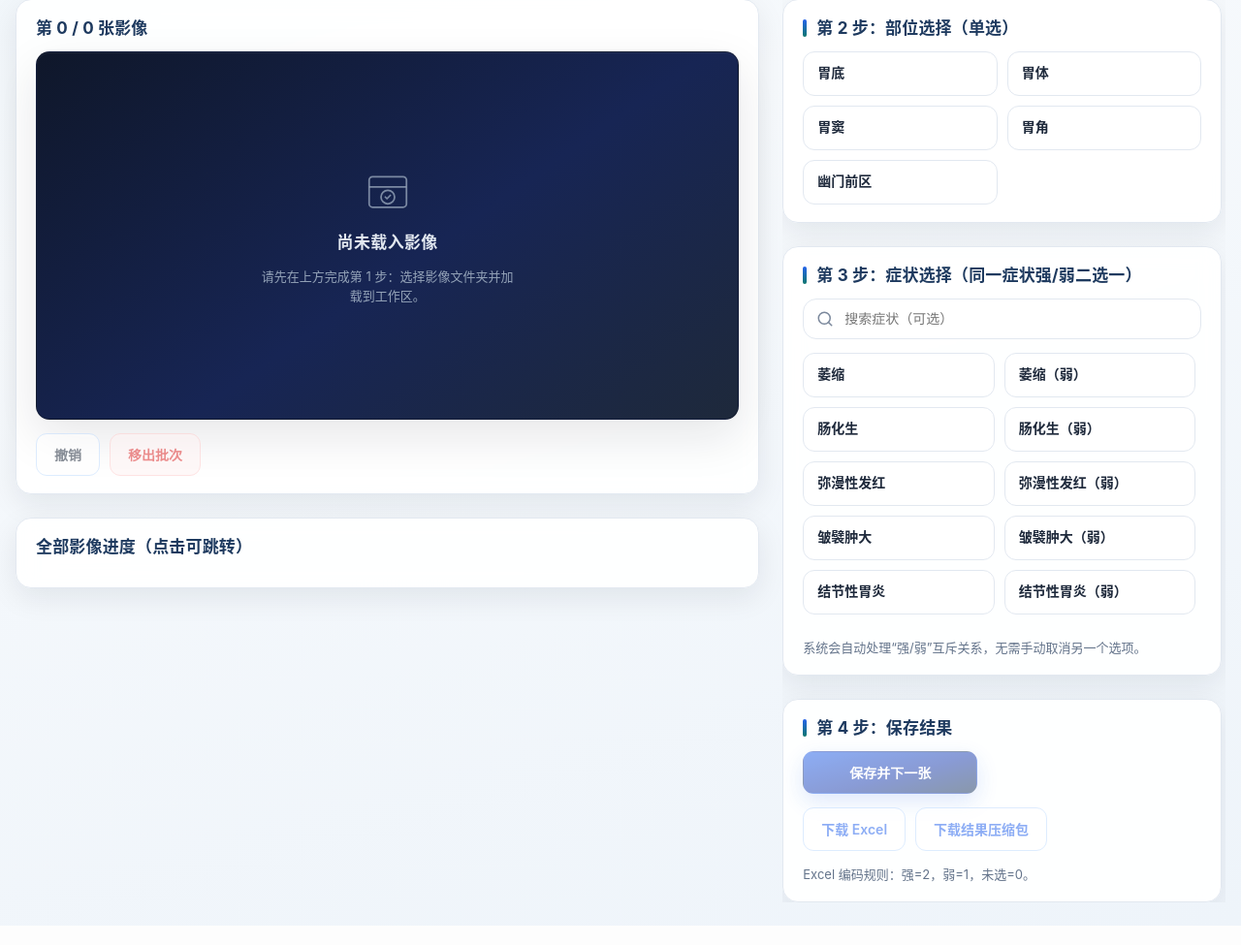
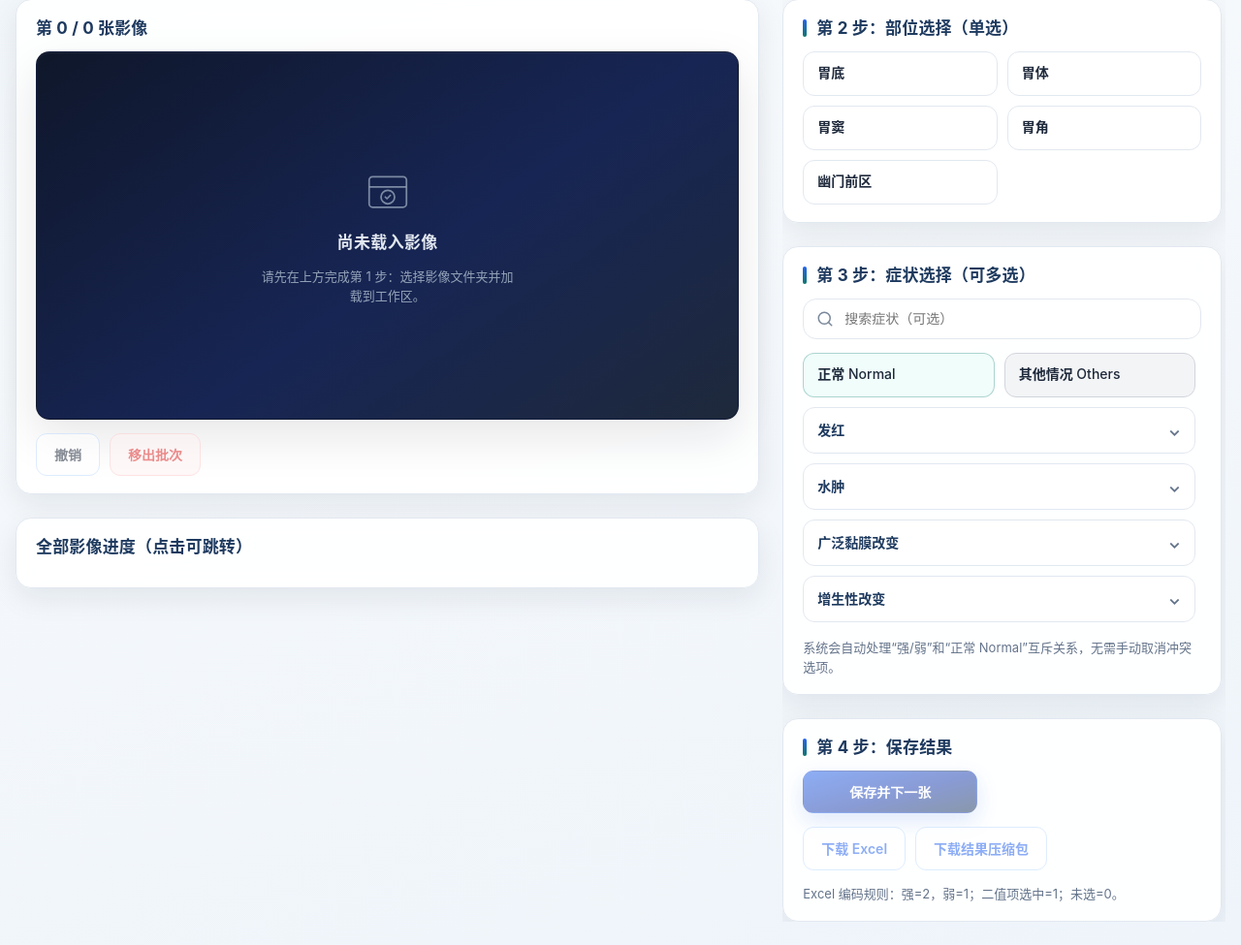
Before and after one commit to LuHaot1an/gastroscopy-image-classification-tool, a FastAPI app: page / in a window 1280 px wide. Shown: the part 450-1425 px from the top of the page at 97% size. Run offline with FastAPI, Linux system fonts and the light colour scheme.

Commit message:
Update gastroscopy annotation options

```diff
--- a/app.py
+++ b/app.py
@@ -21,45 +21,99 @@ SELECTED_DIR_NAME = "拟入选"
 DELETED_DIR_NAME = "拟删除"
 EXCEL_NAME = "图片信息.xlsx"
 
-NEW_STRENGTH_WEAK_BASES = [
+STRENGTH_WEAK_FEATURES = [
+    "萎缩",
+    "肠化生",
+    "弥漫性发红",
+    "皱襞肿大",
+    "结节性胃炎",
     "黏膜肿胀",
     "点状发红",
     "鸡皮样改变",
     "白色浑浊黏液",
-    "增生性息肉",
-    "黄色瘤",
     "地图状发红",
     "藤壶征",
     "RAC",
     "划痕征",
-    "胃底腺息肉",
     "陈旧性出血斑",
     "脊状发红",
-    "隆起性弥漫",
     "多发白色扁平隆起",
     "斑状发红",
     "凹陷性糜烂",
     "胃体糜烂",
+    "隆起性糜烂",
 ]
-CORE_STRENGTH_WEAK_PAIRS = [
-    ("萎缩", "萎缩（弱）"),
-    ("肠化生", "肠化生（弱）"),
-    ("弥漫性发红", "弥漫性发红（弱）"),
-]
-ALL_STRENGTH_WEAK_PAIRS = CORE_STRENGTH_WEAK_PAIRS + [
-    ("皱襞肿大", "皱襞肿大（弱）"),
-    ("结节性胃炎", "结节性胃炎（弱）"),
-] + [(b, f"{b}（弱）") for b in NEW_STRENGTH_WEAK_BASES]
+BINARY_FEATURES = ["增生性息肉", "黄色瘤", "胃底腺息肉", "正常 Normal", "其他情况 Others"]
+ABNORMAL_BINARY_FEATURES = ["增生性息肉", "黄色瘤", "胃底腺息肉", "其他情况 Others"]
+NORMAL_FEATURE = "正常 Normal"
+OTHERS_FEATURE = "其他情况 Others"
+DESCRIPTION_HEADER = "文字描述"
 
+ALL_STRENGTH_WEAK_PAIRS = [(label, f"{label}（弱）") for label in STRENGTH_WEAK_FEATURES]
 SYMPTOM_MUTEX_PAIRS = list(ALL_STRENGTH_WEAK_PAIRS)
 
+SYMPTOM_CATEGORIES = [
+    {
+        "name": "发红",
+        "items": [
+            {"type": "strength", "label": "弥漫性发红"},
+            {"type": "strength", "label": "点状发红"},
+            {"type": "strength", "label": "地图状发红"},
+            {"type": "strength", "label": "斑状发红"},
+            {"type": "strength", "label": "脊状发红"},
+        ],
+    },
+    {
+        "name": "水肿",
+        "items": [
+            {"type": "strength", "label": "黏膜肿胀"},
+            {"type": "strength", "label": "皱襞肿大"},
+        ],
+    },
+    {
+        "name": "广泛黏膜改变",
+        "items": [
+            {"type": "strength", "label": "RAC"},
+            {"type": "strength", "label": "鸡皮样改变"},
+            {"type": "strength", "label": "萎缩"},
+            {"type": "strength", "label": "肠化生"},
+            {"type": "strength", "label": "结节性胃炎"},
+        ],
+    },
+    {
+        "name": "增生性改变",
+        "items": [
+            {"type": "strength", "label": "藤壶征"},
+            {"type": "strength", "label": "多发白色扁平隆起"},
+            {"type": "binary", "label": "黄色瘤"},
+            {"type": "binary", "label": "胃底腺息肉"},
+            {"type": "binary", "label": "增生性息肉"},
+        ],
+    },
+    {
+        "name": "糜烂&出血&其他",
+        "items": [
+            {"type": "strength", "label": "隆起性糜烂"},
+            {"type": "strength", "label": "凹陷性糜烂"},
+            {"type": "strength", "label": "胃体糜烂"},
+            {"type": "strength", "label": "划痕征"},
+            {"type": "strength", "label": "陈旧性出血斑"},
+            {"type": "strength", "label": "白色浑浊黏液"},
+        ],
+    },
+]
+
 SYMPTOM_LABELS: List[str] = []
-for strong, weak in ALL_STRENGTH_WEAK_PAIRS:
-    SYMPTOM_LABELS.extend([strong, weak])
+for category in SYMPTOM_CATEGORIES:
+    for item in category["items"]:
+        label = str(item["label"])
+        if item["type"] == "strength":
+            SYMPTOM_LABELS.extend([label, f"{label}（弱）"])
+        else:
+            SYMPTOM_LABELS.append(label)
+SYMPTOM_LABELS.extend([NORMAL_FEATURE, OTHERS_FEATURE])
 
-EXCEL_FEATURE_LABELS = (
-    ["萎缩", "肠化生", "弥漫性发红", "皱襞肿大", "结节性胃炎"] + NEW_STRENGTH_WEAK_BASES
-)
+EXCEL_FEATURE_LABELS = STRENGTH_WEAK_FEATURES + BINARY_FEATURES
 
 
 def normalize_relative_path(raw_path: str) -> str:
@@ -112,7 +166,7 @@ def list_images(folder_path: str) -> List[str]:
 
 def ensure_excel(folder_path: str):
     excel_path = os.path.join(folder_path, EXCEL_NAME)
-    expected_headers = ["序号", "图片名", "部位"] + EXCEL_FEATURE_LABELS
+    expected_headers = ["序号", "图片名", "部位"] + EXCEL_FEATURE_LABELS + [DESCRIPTION_HEADER]
 
     if os.path.exists(excel_path):
         wb = load_workbook(excel_path)
@@ -142,7 +196,34 @@ def feature_values_from_symptoms(symptoms: List[str]) -> Dict[str, int]:
     out: Dict[str, int] = {}
     for strong, weak in ALL_STRENGTH_WEAK_PAIRS:
         out[strong] = 2 if strong in s else (1 if weak in s else 0)
+    for label in BINARY_FEATURES:
+        out[label] = 1 if label in s else 0
+    if out[NORMAL_FEATURE]:
+        for label in EXCEL_FEATURE_LABELS:
+            out[label] = 1 if label == NORMAL_FEATURE else 0
     return out
+
+
+def annotation_description_from_features(features: Dict[str, int]) -> str:
+    if features.get(NORMAL_FEATURE, 0) == 1:
+        return "胃镜图像正常"
+
+    parts: List[str] = []
+    for label in EXCEL_FEATURE_LABELS:
+        if label == NORMAL_FEATURE:
+            continue
+        value = features.get(label, 0)
+        if not value:
+            continue
+        if label == OTHERS_FEATURE:
+            parts.append("胃镜图像有其他特征")
+        elif label in ABNORMAL_BINARY_FEATURES:
+            parts.append(f"有{label}")
+        elif value == 2:
+            parts.append(f"有典型{label}")
+        elif value == 1:
+            parts.append(f"有弱{label}")
+    return "，".join(parts)
 
 
 def status_for_image(folder_path: str, image_name: str) -> str:
@@ -172,7 +253,7 @@ def weak_display_label_for_feature(strong_label: str) -> str:
 
 
 def read_selected_annotation(folder_path: str, image_name: str) -> Optional[Dict[str, Any]]:
-    """读取 Excel 中该图的拟入选标注（部位 + 勾选的强/弱症状标签）。"""
+    """读取 Excel 中该图的拟入选标注（部位 + 勾选项 + 文字描述）。"""
     excel_path = os.path.join(folder_path, EXCEL_NAME)
     if not os.path.exists(excel_path):
         return None
@@ -186,6 +267,7 @@ def read_selected_annotation(folder_path: str, image_name: str) -> Optional[Dict
                 continue
             part = row[2] if row[2] is not None else ""
             symptoms: List[str] = []
+            values: Dict[str, int] = {}
             for i, feat_label in enumerate(EXCEL_FEATURE_LABELS):
                 col_idx = 3 + i
                 val = row[col_idx] if col_idx < len(row) else None
@@ -193,11 +275,19 @@ def read_selected_annotation(folder_path: str, image_name: str) -> Optional[Dict
                     n = int(val) if val is not None and val != "" else 0
                 except (TypeError, ValueError):
                     n = 0
+                values[str(feat_label)] = n
                 if n == 2:
                     symptoms.append(str(feat_label))
                 elif n == 1:
-                    symptoms.append(weak_display_label_for_feature(str(feat_label)))
-            return {"part": part, "symptoms": symptoms}
+                    if str(feat_label) in BINARY_FEATURES:
+                        symptoms.append(str(feat_label))
+                    else:
+                        symptoms.append(weak_display_label_for_feature(str(feat_label)))
+            description_col = 3 + len(EXCEL_FEATURE_LABELS)
+            description = row[description_col] if description_col < len(row) and row[description_col] else ""
+            if not description:
+                description = annotation_description_from_features(values)
+            return {"part": part, "symptoms": symptoms, "description": description}
         return None
     finally:
         wb.close()
@@ -354,7 +444,10 @@ def index(request: Request):
         "current_annotation": current_annotation,
         "radio_dict": RADIO_DICT,
         "symptom_labels": SYMPTOM_LABELS,
+        "symptom_categories": SYMPTOM_CATEGORIES,
         "symptom_mutex_pairs": SYMPTOM_MUTEX_PAIRS,
+        "normal_feature": NORMAL_FEATURE,
+        "others_feature": OTHERS_FEATURE,
         "statuses": statuses,
         "message": state.message,
         "message_type": state.message_type,
@@ -549,6 +642,7 @@ def confirm_current(
     radio_result = RADIO_DICT.get(part, "")
     features = feature_values_from_symptoms(symptoms)
     check_results = [features[label] for label in EXCEL_FEATURE_LABELS]
+    description = annotation_description_from_features(features)
 
     if not radio_result or not any(v > 0 for v in check_results):
         set_message(state, "请至少选择 1 个部位和 1 个症状后再保存。", "error")
@@ -575,6 +669,7 @@ def confirm_current(
     ws.cell(row=next_row, column=3, value=radio_result)
     for i, result in enumerate(check_results):
         ws.cell(row=next_row, column=4 + i, value=result)
+    ws.cell(row=next_row, column=4 + len(check_results), value=description)
     wb.save(excel_path)
 
     state.current_index += 1
--- a/static/style.css
+++ b/static/style.css
@@ -503,7 +503,8 @@ body {
 
 .btn:focus-visible,
 .status-btn:focus-visible,
-.option:focus-within {
+.option:focus-within,
+.symptom-category__summary:focus-visible {
   outline: none;
 }
 
@@ -515,7 +516,8 @@ body {
   box-shadow: 0 0 0 4px var(--primary-ring);
 }
 
-.option:focus-within {
+.option:focus-within,
+.symptom-category__summary:focus-visible {
   box-shadow: 0 0 0 3px var(--primary-ring);
 }
 
@@ -742,7 +744,7 @@ body {
   font-weight: 650;
 }
 
-.symptoms-grid {
+.symptoms-panel {
   max-height: 280px;
   overflow-y: auto;
   overflow-anchor: none;
@@ -751,13 +753,95 @@ body {
   scrollbar-color: rgba(148, 163, 184, 0.45) transparent;
 }
 
-.symptoms-grid::-webkit-scrollbar {
+.symptoms-panel::-webkit-scrollbar {
   width: 6px;
 }
 
-.symptoms-grid::-webkit-scrollbar-thumb {
+.symptoms-panel::-webkit-scrollbar-thumb {
   background: rgba(148, 163, 184, 0.45);
   border-radius: 999px;
+}
+
+.priority-options {
+  margin-bottom: 10px;
+}
+
+.special-option {
+  border-color: rgba(15, 118, 110, 0.3);
+  background: #f0fdfa;
+}
+
+.special-option:has(input:checked) {
+  border-color: var(--accent-teal);
+  background: #ccfbf1;
+}
+
+.other-option {
+  border-color: #d1d5db;
+  background: #f3f4f6;
+}
+
+.other-option:has(input:checked) {
+  border-color: #94a3b8;
+  background: #e5e7eb;
+}
+
+.symptom-category {
+  border: 1px solid var(--border);
+  border-radius: 12px;
+  background: #fff;
+  overflow: hidden;
+}
+
+.symptom-category + .symptom-category {
+  margin-top: 10px;
+}
+
+.symptom-category__summary {
+  list-style: none;
+  display: flex;
+  align-items: center;
+  justify-content: space-between;
+  gap: 10px;
+  min-height: 46px;
+  padding: 12px 14px;
+  color: var(--heading);
+  font-size: 14px;
+  font-weight: 700;
+  cursor: pointer;
+  user-select: none;
+  transition: background 0.18s ease, color 0.18s ease;
+}
+
+.symptom-category__summary::-webkit-details-marker {
+  display: none;
+}
+
+.symptom-category__summary:hover {
+  background: #f8fafc;
+}
+
+.symptom-category[open] .symptom-category__summary {
+  background: var(--primary-soft);
+  color: var(--primary-deep);
+  border-bottom: 1px solid #dbeafe;
+}
+
+.symptom-category__chevron {
+  color: var(--subtle);
+  font-size: 16px;
+  line-height: 1;
+  transition: transform 0.18s ease;
+}
+
+.symptom-category[open] .symptom-category__chevron {
+  transform: rotate(180deg);
+}
+
+.symptom-category .symptoms-grid {
+  padding: 10px;
+  max-height: none;
+  overflow: visible;
 }
 
 /* —— Status list —— */
--- a/templates/index.html
+++ b/templates/index.html
@@ -106,6 +106,12 @@
                     <span class="annotation-summary__segment">
                       <span class="annotation-summary__k">症状：</span><span class="annotation-summary__v">{{ current_annotation.symptoms | join('、') }}</span>
                     </span>
+                    {% if current_annotation.description %}
+                      <span class="annotation-summary__sep" aria-hidden="true"></span>
+                      <span class="annotation-summary__segment">
+                        <span class="annotation-summary__k">描述：</span><span class="annotation-summary__v">{{ current_annotation.description }}</span>
+                      </span>
+                    {% endif %}
                   {% else %}
                     <span class="annotation-summary__fallback">拟入选（未在表格中找到记录）</span>
                   {% endif %}
@@ -148,22 +154,53 @@
           </div>
 
           <div class="card">
-            <div class="card-title">第 3 步：症状选择（同一症状强/弱二选一）</div>
+            <div class="card-title">第 3 步：症状选择（可多选）</div>
             <div class="search-field">
               <span class="search-field__icon" aria-hidden="true">
                 <svg viewBox="0 0 24 24" fill="none" stroke="currentColor" stroke-width="2" stroke-linecap="round" stroke-linejoin="round"><circle cx="11" cy="11" r="8"/><path d="m21 21-4.35-4.35"/></svg>
               </span>
               <input id="symptomSearch" class="input search-input" type="search" placeholder="搜索症状（可选）" autocomplete="off" />
             </div>
-            <div class="grid-2 symptoms-grid">
-              {% for label in symptom_labels %}
-                <label class="option symptom-option" data-label="{{ label }}">
-                  <input type="checkbox" name="symptoms" value="{{ label }}" form="confirmForm" data-symptom="{{ label }}" />
-                  <span>{{ label }}</span>
+            <div class="symptoms-panel">
+              <div class="grid-2 priority-options">
+                <label class="option symptom-option special-option" data-label="{{ normal_feature }}">
+                  <input type="checkbox" name="symptoms" value="{{ normal_feature }}" form="confirmForm" data-symptom="{{ normal_feature }}" data-role="normal" />
+                  <span>{{ normal_feature }}</span>
                 </label>
+                <label class="option symptom-option special-option other-option" data-label="{{ others_feature }}">
+                  <input type="checkbox" name="symptoms" value="{{ others_feature }}" form="confirmForm" data-symptom="{{ others_feature }}" data-role="others" />
+                  <span>{{ others_feature }}</span>
+                </label>
+              </div>
+              {% for category in symptom_categories %}
+                <details class="symptom-category" data-category="{{ category['name'] }}">
+                  <summary class="symptom-category__summary">
+                    <span>{{ category['name'] }}</span>
+                    <span class="symptom-category__chevron" aria-hidden="true">⌄</span>
+                  </summary>
+                  <div class="grid-2 symptoms-grid">
+                    {% for item in category['items'] %}
+                      {% if item['type'] == "strength" %}
+                        <label class="option symptom-option" data-label="{{ item['label'] }}">
+                          <input type="checkbox" name="symptoms" value="{{ item['label'] }}" form="confirmForm" data-symptom="{{ item['label'] }}" data-role="abnormal" />
+                          <span>{{ item['label'] }}</span>
+                        </label>
+                        <label class="option symptom-option" data-label="{{ item['label'] }}（弱）">
+                          <input type="checkbox" name="symptoms" value="{{ item['label'] }}（弱）" form="confirmForm" data-symptom="{{ item['label'] }}（弱）" data-role="abnormal" />
+                          <span>{{ item['label'] }}（弱）</span>
+                        </label>
+                      {% else %}
+                        <label class="option symptom-option" data-label="{{ item['label'] }}">
+                          <input type="checkbox" name="symptoms" value="{{ item['label'] }}" form="confirmForm" data-symptom="{{ item['label'] }}" data-role="abnormal" />
+                          <span>{{ item['label'] }}</span>
+                        </label>
+                      {% endif %}
+                    {% endfor %}
+                  </div>
+                </details>
               {% endfor %}
             </div>
-            <div class="hint">系统会自动处理“强/弱”互斥关系，无需手动取消另一个选项。</div>
+            <div class="hint">系统会自动处理“强/弱”和“正常 Normal”互斥关系，无需手动取消冲突选项。</div>
           </div>
 
           <div class="card">
@@ -178,7 +215,7 @@
               <a class="btn link-btn {% if not has_folder %}disabled-link{% endif %}" href="/download/excel">下载 Excel</a>
               <a class="btn link-btn {% if not has_folder %}disabled-link{% endif %}" href="/download/package">下载结果压缩包</a>
             </div>
-            <div class="hint">Excel 编码规则：强=2，弱=1，未选=0。</div>
+            <div class="hint">Excel 编码规则：强=2，弱=1；二值项选中=1；未选=0。</div>
           </div>
         </section>
       </main>
@@ -195,6 +232,7 @@
       const symptomSearch = document.getElementById("symptomSearch");
       const confirmForm = document.getElementById("confirmForm");
       const mutexPairs = {{ symptom_mutex_pairs | tojson }};
+      const normalFeature = {{ normal_feature | tojson }};
       const currentImageStatus = {{ current_status | tojson }};
 
       const savedScrollY = sessionStorage.getItem(SCROLL_KEY);
@@ -226,7 +264,7 @@
       }
 
       restoreElScrollTop(STATUS_LIST_SCROLL_KEY, ".status-list");
-      restoreElScrollTop(SYMPTOMS_GRID_SCROLL_KEY, ".symptoms-grid");
+      restoreElScrollTop(SYMPTOMS_GRID_SCROLL_KEY, ".symptoms-panel");
 
       /** 防止焦点滚动打乱列表内部 scrollTop（隐藏 checkbox/radio 获焦时常见） */
       function preserveScrollOnFocus(scrollParent) {
@@ -247,7 +285,7 @@
       }
 
       preserveScrollOnFocus(document.querySelector(".status-list"));
-      preserveScrollOnFocus(document.querySelector(".symptoms-grid"));
+      preserveScrollOnFocus(document.querySelector(".symptoms-panel"));
 
       pickFolderBtn?.addEventListener("click", () => folderPicker?.click());
 
@@ -265,19 +303,30 @@
       });
 
       function setChecked(symptomLabel, checked) {
-        const el = document.querySelector(`input[type="checkbox"][data-symptom="${symptomLabel}"]`);
+        const el = symptomInputs().find((input) => input.getAttribute("data-symptom") === symptomLabel);
         if (el) el.checked = checked;
       }
 
       function isChecked(symptomLabel) {
-        const el = document.querySelector(`input[type="checkbox"][data-symptom="${symptomLabel}"]`);
+        const el = symptomInputs().find((input) => input.getAttribute("data-symptom") === symptomLabel);
         return el ? el.checked : false;
       }
 
-      document.querySelectorAll('input[type="checkbox"][data-symptom]').forEach((el) => {
+      function symptomInputs() {
+        return Array.from(document.querySelectorAll('input[type="checkbox"][data-symptom]'));
+      }
+
+      symptomInputs().forEach((el) => {
         el.addEventListener("change", () => {
           if (!el.checked) return;
           const label = el.getAttribute("data-symptom");
+          if (label === normalFeature) {
+            symptomInputs().forEach((input) => {
+              if (input !== el) input.checked = false;
+            });
+            return;
+          }
+          setChecked(normalFeature, false);
           for (const [a, b] of mutexPairs) {
             if (label === a && isChecked(b)) setChecked(b, false);
             if (label === b && isChecked(a)) setChecked(a, false);
@@ -287,9 +336,23 @@
 
       symptomSearch?.addEventListener("input", () => {
         const keyword = symptomSearch.value.trim().toLowerCase();
-        document.querySelectorAll(".symptom-option").forEach((el) => {
+        document.querySelectorAll(".priority-options .symptom-option").forEach((el) => {
           const label = (el.getAttribute("data-label") || "").toLowerCase();
           el.style.display = !keyword || label.includes(keyword) ? "flex" : "none";
+        });
+        document.querySelectorAll(".symptom-category").forEach((category) => {
+          const categoryName = (category.getAttribute("data-category") || "").toLowerCase();
+          const categoryNameMatches = Boolean(keyword && categoryName.includes(keyword));
+          const visibleOptions = [];
+          category.querySelectorAll(".symptom-option").forEach((option) => {
+            const label = (option.getAttribute("data-label") || "").toLowerCase();
+            const visible = !keyword || categoryNameMatches || label.includes(keyword);
+            option.style.display = visible ? "flex" : "none";
+            if (visible) visibleOptions.push(option);
+          });
+          const categoryMatches = !keyword || categoryName.includes(keyword) || visibleOptions.length > 0;
+          category.style.display = categoryMatches ? "block" : "none";
+          if (keyword && categoryMatches) category.open = true;
         });
       });
 
@@ -328,7 +391,7 @@
           if (event.defaultPrevented) return;
           sessionStorage.setItem(SCROLL_KEY, String(window.scrollY || 0));
           const statusList = document.querySelector(".status-list");
-          const symptomsGrid = document.querySelector(".symptoms-grid");
+          const symptomsGrid = document.querySelector(".symptoms-panel");
           sessionStorage.setItem(STATUS_LIST_SCROLL_KEY, String(statusList?.scrollTop ?? 0));
           sessionStorage.setItem(SYMPTOMS_GRID_SCROLL_KEY, String(symptomsGrid?.scrollTop ?? 0));
         });
```
